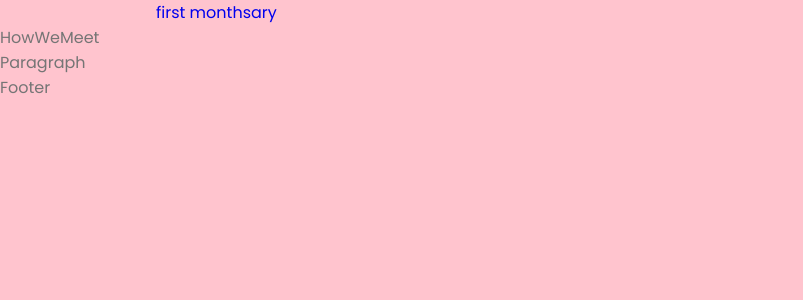
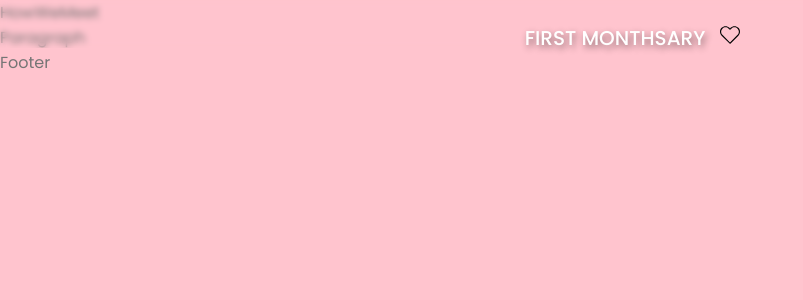
Before and after one commit to PrimeBeyonder/first-monthsary, a React (Vite) app: page / in a window 1280 px wide. Shown: the top 300 px of the page, without its empty margins (0-803 px from the left). Built offline with nearby package versions, Linux system fonts and the light colour scheme.

Commit message:
header added

```diff
--- a/src/Css/App.css
+++ b/src/Css/App.css
@@ -104,6 +104,8 @@ ul {
 }
 
 a {
+    color: var(--container-color);
+    text-transform: uppercase;
     text-decoration: none;
 }
 
--- a/src/Css/Header.css
+++ b/src/Css/Header.css
@@ -0,0 +1,31 @@
+header {
+    width: 100%;
+    position: fixed;
+    top: 0;
+    left: 0;
+    z-index: var(--z-fixed);
+    background-color: var(--body-color);
+    background: transparent;
+    backdrop-filter: blur(3px);
+    transition: all 0.3s ease-in;
+}
+
+.nav {
+    height: calc(var(--header-height));
+    display: flex;
+    justify-content: space-between;
+    align-items: center;
+    column-gap: 1rem;
+    display: flex;
+    justify-content: center;
+}
+
+a {
+    font-weight: 500;
+    font-size: 20px;
+    text-shadow: 2px 3px 7px rgba(0, 0, 0, 0.473);
+}
+
+a>svg {
+    margin-top: 30px;
+}
--- a/src/components/Header.jsx
+++ b/src/components/Header.jsx
@@ -1,5 +1,6 @@
 import React from 'react';
 import "../Css/Header.css";
+
 
 const Header = () => {
     return (
@@ -7,6 +8,18 @@ const Header = () => {
             <nav className='nav container'>
                 <a href="index.html" className='nav__logo'>
                     first monthsary
+                    <svg fill="#000000" height="20px" width="50px" version="1.1" id="Capa_1" xmlns="http://www.w3.org/2000/svg" xmlns:xlink="http://www.w3.org/1999/xlink"
+                        viewBox="0 0 471.701 471.701" xml:space="preserve">
+                        <g>
+                            <path d="M433.601,67.001c-24.7-24.7-57.4-38.2-92.3-38.2s-67.7,13.6-92.4,38.3l-12.9,12.9l-13.1-13.1
+		c-24.7-24.7-57.6-38.4-92.5-38.4c-34.8,0-67.6,13.6-92.2,38.2c-24.7,24.7-38.3,57.5-38.2,92.4c0,34.9,13.7,67.6,38.4,92.3
+		l187.8,187.8c2.6,2.6,6.1,4,9.5,4c3.4,0,6.9-1.3,9.5-3.9l188.2-187.5c24.7-24.7,38.3-57.5,38.3-92.4
+		C471.801,124.501,458.301,91.701,433.601,67.001z M414.401,232.701l-178.7,178l-178.3-178.3c-19.6-19.6-30.4-45.6-30.4-73.3
+		s10.7-53.7,30.3-73.2c19.5-19.5,45.5-30.3,73.1-30.3c27.7,0,53.8,10.8,73.4,30.4l22.6,22.6c5.3,5.3,13.8,5.3,19.1,0l22.4-22.4
+		c19.6-19.6,45.7-30.4,73.3-30.4c27.6,0,53.6,10.8,73.2,30.3c19.6,19.6,30.3,45.6,30.3,73.3
+		C444.801,187.101,434.001,213.101,414.401,232.701z"/>
+                        </g>
+                    </svg>
                 </a>
             </nav>
         </header>
```
Also changed, not shown: src/components/Hero.jsx (added, +9 -0 lines), src/Css/Hero.css (added), src/assets/heart-svgrepo-com.svg (added).
